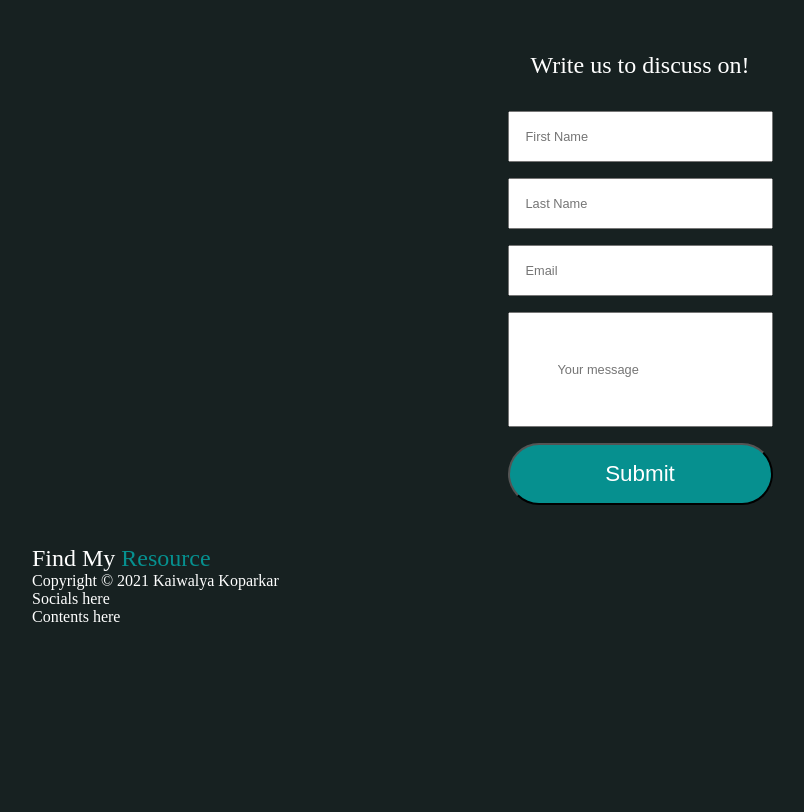
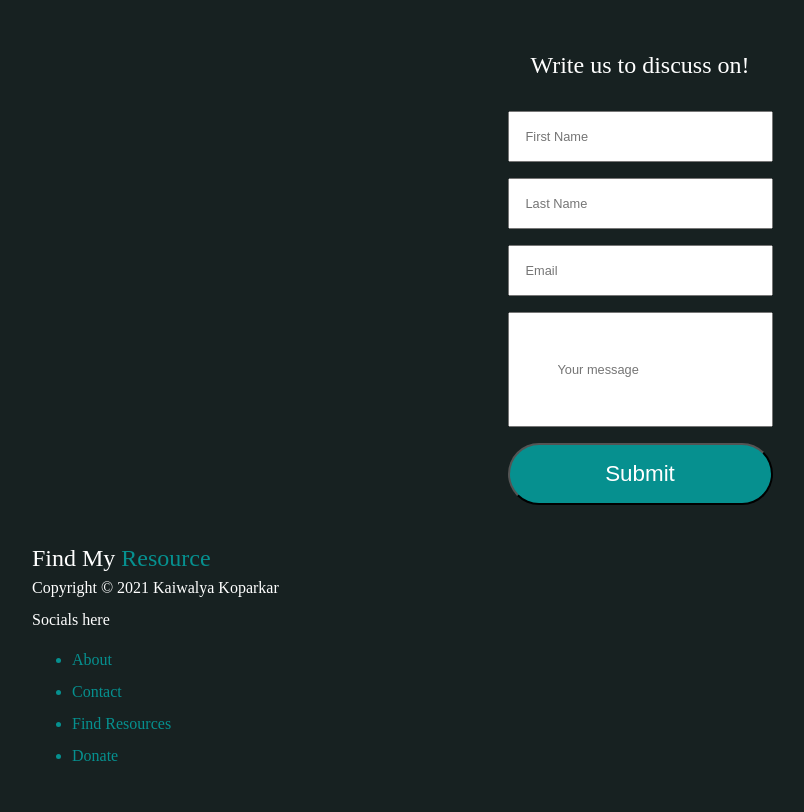
Before and after one commit to kaiwalyakoparkar/Find-Me-Resource, a website: page index.html in a window 1280 px wide. Shown: the part 2063-2875 px from the top of the page, without its empty margins (0-804 px from the left). Before the commit the page ends 2721 px from the top, so only its background shows below. Drawn offline with Linux system fonts and the light colour scheme.

Commit message:
feat: :rocket: Navbar base links added and code structured

```diff
--- a/index.html
+++ b/index.html
@@ -45,7 +45,7 @@
     </nav>
 
     <!-- This is landing page section -->
-    <section class="landing">
+    <section id="landing">
       <p class="head-title">
         Find everything at one place
       </p>
@@ -63,7 +63,7 @@
     </section>
 
     <!-- This is the about section -->
-    <section class="about">
+    <section id="about">
       <p class="about-title">
         Find <span class="res">Resource</span>
       </p>
@@ -104,7 +104,7 @@
     </section>
 
     <!-- This is the contact me section -->
-    <section class="contact">
+    <section id="contact">
       <p class="contact-title">
         Not finding <span class="res">Resource</span>?
       </p>
@@ -138,7 +138,20 @@
         Socials here
       </div>
       <div class="contents">
-        Contents here
+        <ul>
+          <a href="#about" class="footer-links">
+            <li>About</li>
+          </a>
+          <a href="#contact" class="footer-links">
+            <li>Contact</li>
+          </a>
+          <a href="" class="footer-links">
+            <li>Find Resources</li>
+          </a>
+          <a href="" class="footer-links">
+            <li>Donate</li>
+          </a>
+        </ul>
       </div>
     </footer>
   </div>
--- a/styles/style.css
+++ b/styles/style.css
@@ -40,9 +40,9 @@ nav {
 	margin: 2em;
 }
 
-.landing,
-.about,
-.contact {
+#landing,
+#about,
+#contact {
 	padding: 0em 2em 0em 2em;
 	display: flex;
 	flex-direction: column;
@@ -106,43 +106,56 @@ a {
 	margin: 2rem 0rem;
 }
 
-.about-text{
+.about-text {
 	margin: 1rem 0rem;
 	font-size: 1.5em;
 }
 
-#contact-form{
+#contact-form {
 	display: flex;
 	flex-direction: column;
 }
 
-.form-entry{
-	margin: .5rem 0rem;
+.form-entry {
+	margin: 0.5rem 0rem;
 	padding: 1rem;
-	font-size: .8rem;
+	font-size: 0.8rem;
 }
 
-#message{
+#message {
 	padding: 3rem;
 }
 
-#submit-button{
+#submit-button {
 	background-color: var(--main-theme1);
 	color: var(--main-theme-text);
 	font-size: 1.4rem;
 	border-radius: 50em;
 }
 
-.footer-title{
+.footer-title {
 	font-size: 1.5rem;
 }
 
-footer{
+footer {
 	display: flex;
 	flex-direction: column;
 	margin: 2rem;
 }
 
-.res{
+.res {
 	color: var(--main-theme1);
 }
+
+.footer-links {
+	line-height: 1rem;
+	color: var(--main-theme1);
+}
+
+.copyright {
+	line-height: 2rem;
+}
+
+.socials {
+	line-height: 2rem;
+}
```
